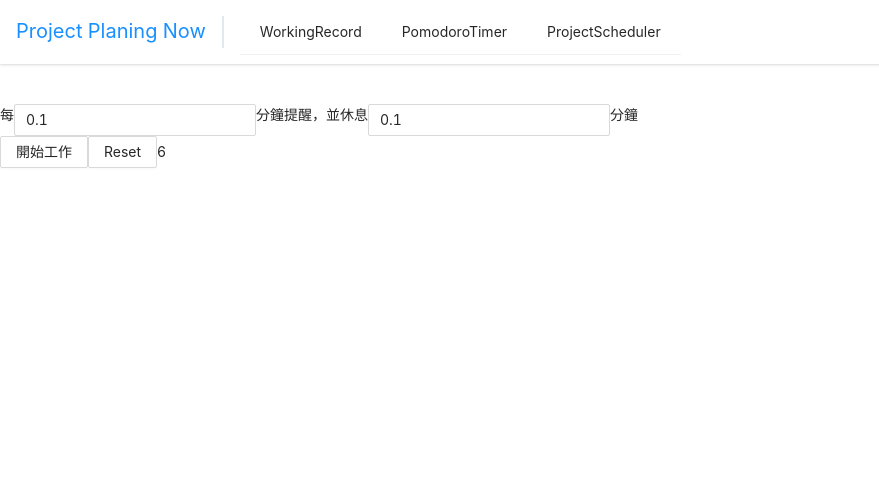
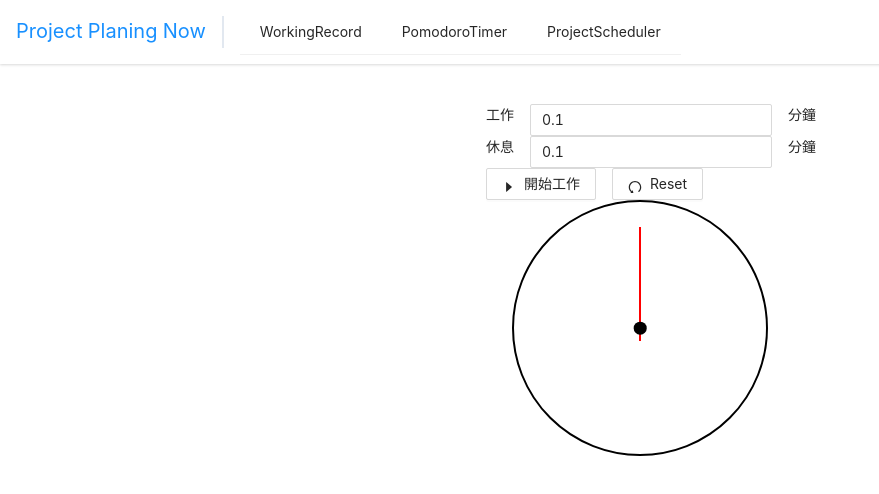
Before and after one commit to fffreestyle/Project-Planning-Now, a React (Create React App) app: page /PomodoroTimer in a window 1280 px wide. Shown: the top 494 px of the page, without its empty margins (0-879 px from the left). Built offline with nearby package versions, Linux system fonts and the light colour scheme.

Commit message:
1.add clock 2.change setTimer time unit

```diff
--- a/src/App.css
+++ b/src/App.css
@@ -1 +1,26 @@
 @import '~antd/dist/antd.css';
+
+
+
+  .clock:after {
+    background: #000;
+    border-radius: 50%;
+    content: "";
+    position: absolute;
+    left: 50%;
+    top: 50%;
+    transform: translate(-50%, -50%);
+    width: 5%;
+    height: 5%;
+    z-index: 10;
+  }
+  .seconds {
+    background: red;
+    height: 45%;
+    left: 49.5%;
+    position: absolute;
+    top: 10%;
+    transform-origin: 50% 80%;
+    width: 1%;
+    z-index: 8;
+  }
--- a/src/hooks/useTimer.ts
+++ b/src/hooks/useTimer.ts
@@ -11,7 +11,7 @@ const useTimer = (params: Params) => {
   const [count, setCount] = useState(10000)
   const [initialCount, setInitialCount] = useState<number | undefined>(initialValue)
   const timerRef = useRef<number>()
-  const time = ((count - moment(now).diff(moment(startTime), 'milliseconds')) < 0 ? 0 : (count - moment(now).diff(moment(startTime), 'milliseconds')));
+  const time = (count - moment(now).diff(moment(startTime), 'milliseconds')) < 0 ? 0 : (count - moment(now).diff(moment(startTime), 'milliseconds'));
 
   useEffect(() => {
     if (window && timerRef.current && time < 10) {
@@ -53,8 +53,8 @@ const useTimer = (params: Params) => {
     setCount(initialCount ?? 10000)
   }
 
-  const setTimer = (seconds: number) => {
-    setInitialCount(seconds * 1000)
+  const setTimer = (milliseconds: number) => {
+    setInitialCount(milliseconds)
   }
 
   return {
--- a/src/pages/PomodoroTimer/index.tsx
+++ b/src/pages/PomodoroTimer/index.tsx
@@ -1,6 +1,8 @@
 import React, { useEffect, useState } from 'react'
 import { Button, Form, Input, Row, Col, InputNumber } from 'antd';
 import useTimer from '../../hooks/useTimer';
+import { CaretRightFilled, SearchOutlined, UndoOutlined } from '@ant-design/icons';
+
 enum Stage {
     init,
     workingTime,
@@ -21,27 +23,37 @@ const PomodoroTimer = () => {
         setTimer,
         pauseTimer,
         resetTimer, } = useTimer({ initialValue: initialValues.workingInterval * 60 * 1000 });
-
+    const [secondHandAnimationState, setSecondHandAnimationState] = useState<any>({
+        position: 'absolute',
+        top: 0,
+        right: 0,
+        bottom: 0,
+        left: 0,
+        transform: ''
+    });
+    const [totalSecond, setTotalSecond] = useState(0);
     const second = Math.floor(time / 1000);
-    const nextStage = (currentStage: number, workflow: Stage[]) => {
+    const nextStage = (currentStage: number) => {
         setCurrentStage(Math.floor((currentStage + 1) % workflow.length));
     }
-
-    useEffect(() => {
-        const showNotification = (currentStage: number, workflow: Stage[]) => {
+    const showNotification = (currentStage: number) => {
         if (workflow[currentStage] === Stage.workingTime) {
             let n = new Notification('Resting Time! 請按開始休息按鈕');
             n.onshow = () => setTimeout(() => n.close(), 3000);
-
         }
         if (workflow[currentStage] === Stage.restingTime) {
             let n = new Notification('Working Time! 請按開始工作按鈕');
             n.onshow = () => setTimeout(() => n.close(), 3000);
         }
     }
+    useEffect(() => {
+        setSecondHandAnimationState((state: any) => ({
+            ...state,
+            transform: `rotateZ(${(360 / totalSecond) * (totalSecond - second)}deg)`
+        }));
         if (second === 0) {
-            showNotification(currentStage, workflow);
-            nextStage(currentStage, workflow);
+            showNotification(currentStage);
+            nextStage(currentStage);
         }
     }, [second])
     const start = () => {
@@ -49,19 +61,21 @@ const PomodoroTimer = () => {
             .validateFields()
             .then(fields => {
                 if (workflow[currentStage] === Stage.init) {
-                    setTimer(fields.workingInterval * 60);
+                    setTimer(fields.workingInterval * 60 * 1000);
+                    setTotalSecond(fields.workingInterval * 60);
                     startTimer();
-                    nextStage(currentStage, workflow);
+                    nextStage(currentStage);
                 }
                 if (workflow[currentStage] === Stage.wait) {
-                    setTimer(fields.restInterval * 60);
+                    setTimer(fields.restInterval * 60 * 1000);
+                    setTotalSecond(fields.restInterval * 60);
                     startTimer();
-                    nextStage(currentStage, workflow);
+                    nextStage(currentStage);
                 }
             })
             .catch(reason => {
                 console.log(reason);
-            });;
+            });
     }
     const onStartTimer = () => {
         if (Notification && Notification.permission !== "granted") {
@@ -82,9 +96,13 @@ const PomodoroTimer = () => {
             .validateFields()
             .then(fields => {
                 setCurrentStage(0);
-                setTimer(fields.workingInterval * 60);
+                setTimer(fields.workingInterval * 60 * 1000);
+                setTotalSecond(fields.workingInterval * 60);
+                setSecondHandAnimationState((state: any) => ({
+                    ...state,
+                    transform: 'rotateZ(360deg)'
+                }));
                 resetTimer();
-
             })
             .catch(reason => {
                 console.log(reason);
@@ -92,30 +110,54 @@ const PomodoroTimer = () => {
     }
 
     return (
-        <div>
+        <div className='mx-auto container'>
+            <div className='mx-auto'>
                 <Form form={form} initialValues={initialValues}>
                     <Input.Group>
-                    <Row>
-                        每<Col>
+                        <Row gutter={[16, 16]}>
+                            <Col offset={9}>
+                                工作
+                        </Col>
+                            <Col>
                                 <Form.Item noStyle name='workingInterval' rules={[{ required: true }]}>
-                                <Input />
+                                    <Input type='number' />
                                 </Form.Item>
                             </Col>
-                        分鐘提醒，並休息
+                            <Col>
+                                分鐘
+                        </Col>
+                        </Row>
+                        <Row gutter={[16, 16]}>
+                            <Col offset={9}>
+                                休息
+                        </Col>
                             <Col>
                                 <Form.Item noStyle name='restInterval' rules={[{ required: true }]}>
-                                <Input />
+                                    <Input type='number' />
                                 </Form.Item>
                             </Col>
+                            <Col>
                                 分鐘
+                        </Col>
                         </Row>
                     </Input.Group>
                 </Form>
-            <Button onClick={onStartTimer} disabled={(workflow[currentStage] === Stage.workingTime || workflow[currentStage] === Stage.restingTime)}>
+                <Row gutter={[16, 16]}>
+                    <Col offset={9}>
+                        <Button icon={<CaretRightFilled />} onClick={onStartTimer} disabled={(workflow[currentStage] === Stage.workingTime || workflow[currentStage] === Stage.restingTime)}>
                             {(workflow[currentStage] === Stage.wait || workflow[currentStage] === Stage.workingTime ? '開始休息' : '開始工作')}
                         </Button>
-            <Button onClick={onResetTimer}>Reset</Button>
-            {second}
+                    </Col>
+                    <Col>
+                        <Button icon={<UndoOutlined />} onClick={onResetTimer}>Reset</Button>
+                    </Col>
+                </Row>
+            </div>
+            <article className="rounded-full border-black border-2 h-64 w-64 relative mx-auto clock">
+                <div style={secondHandAnimationState}>
+                    <div className="seconds"></div>
+                </div>
+            </article>
         </div >
     )
 }
```
Also changed, not shown: src/assets/main.css, tailwind.js. Lines whose indentation alone changed are shown as unchanged.
